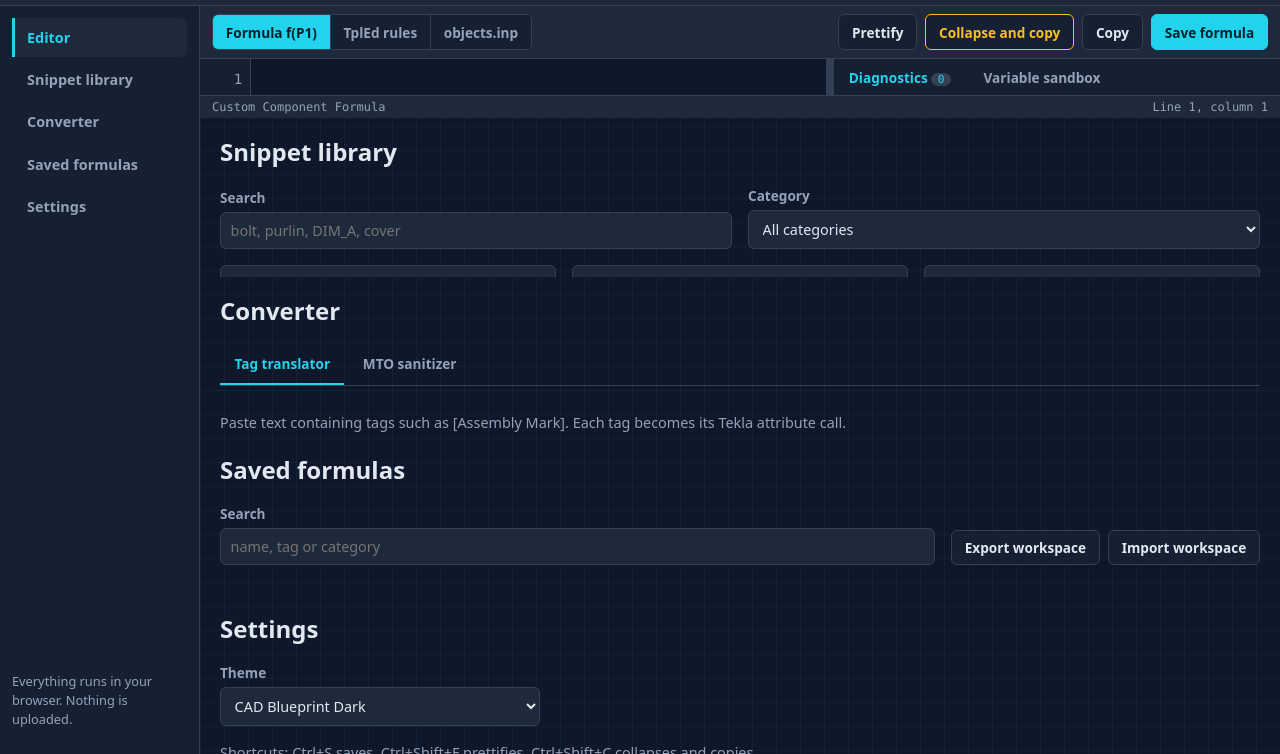
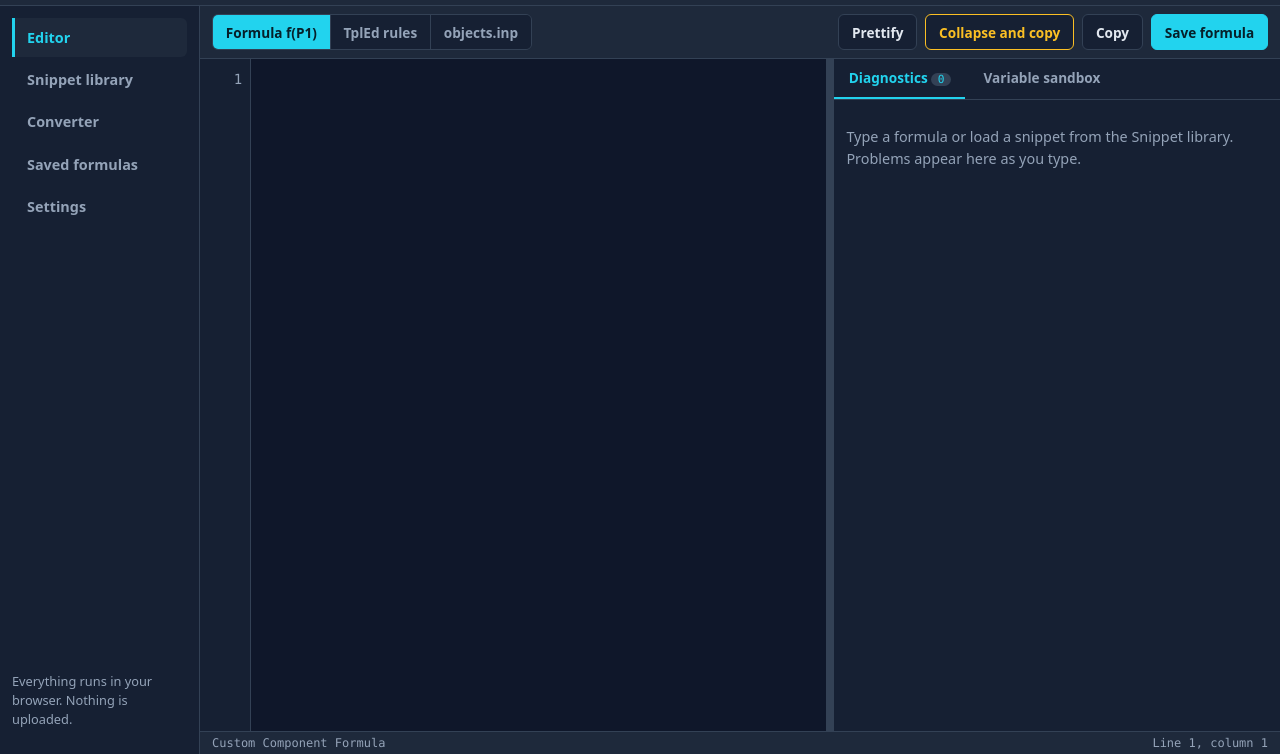
Before and after one commit to githubbest729/Tekla-Formula-TplEd-.inp-Studio, a website with bundled scripts: page index.html in a window 1280 px wide. Shown: the part 46-800 px from the top of the page. Built offline with nearby package versions, Linux system fonts and the light colour scheme.

Commit message:
Add files via upload

```diff
--- a/style.css
+++ b/style.css
@@ -28,9 +28,9 @@ a{color:var(--cyan)}
 .nav-btn[aria-current=page]{color:var(--cyan);border-left-color:var(--cyan);background:var(--surface)}
 .side-note{margin-top:auto;font-size:.8rem;color:var(--muted)}
 main{min-width:0;min-height:0;display:flex;flex-direction:column;background-image:linear-gradient(var(--grid) 1px,transparent 1px),linear-gradient(90deg,var(--grid) 1px,transparent 1px);background-size:24px 24px}
-.view{flex:1;min-height:0;display:flex;flex-direction:column}
-.view[hidden]{display:none}
-.view.scroll{display:block;overflow:auto;padding:1rem 1.25rem 2rem;max-width:1100px;width:100%}
+.view { flex: 1; min-height: 0; display: flex; flex-direction: column; }
+.view.scroll { display: block; overflow: auto; padding: 1rem 1.25rem 2rem; max-width: 1100px; width: 100%; }
+.view[hidden], .view.scroll[hidden] { display: none !important; }
 .toolbar{display:flex;flex-wrap:wrap;gap:.5rem;justify-content:space-between;padding:.5rem .75rem;background:var(--surface);border-bottom:1px solid var(--line)}
 .toolbar-actions,.row{display:flex;gap:.5rem;align-items:center}
 .row.wrap{flex-wrap:wrap;align-items:flex-end}.row.end{justify-content:flex-end;margin-top:1rem}
```
